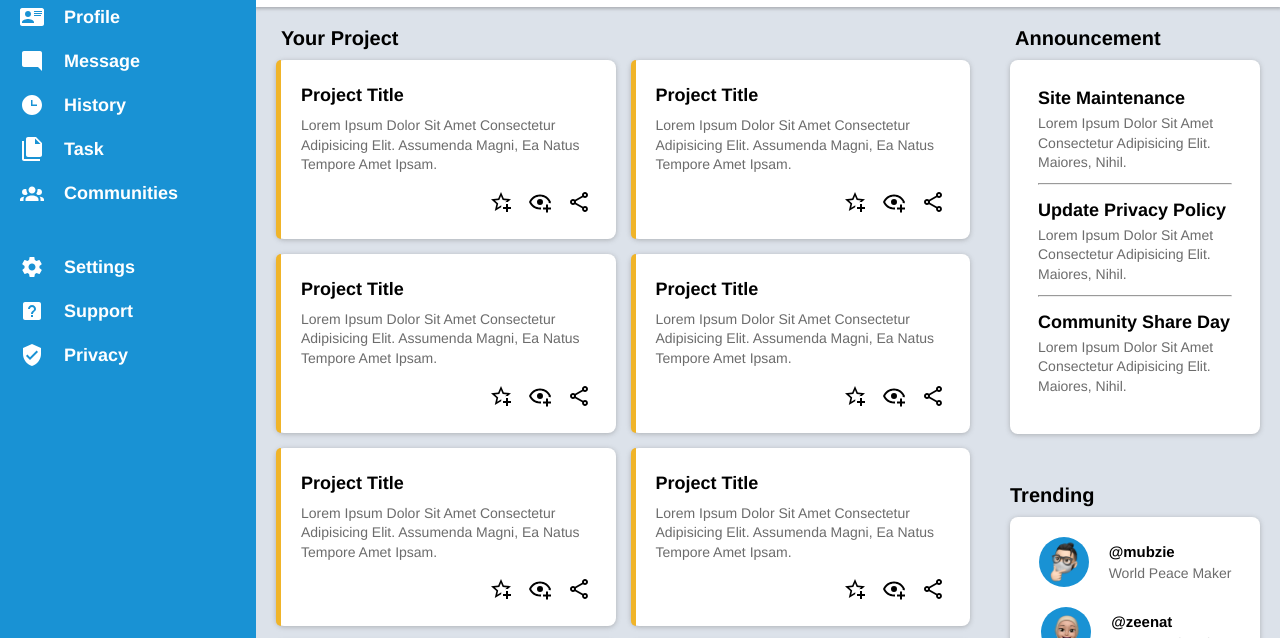
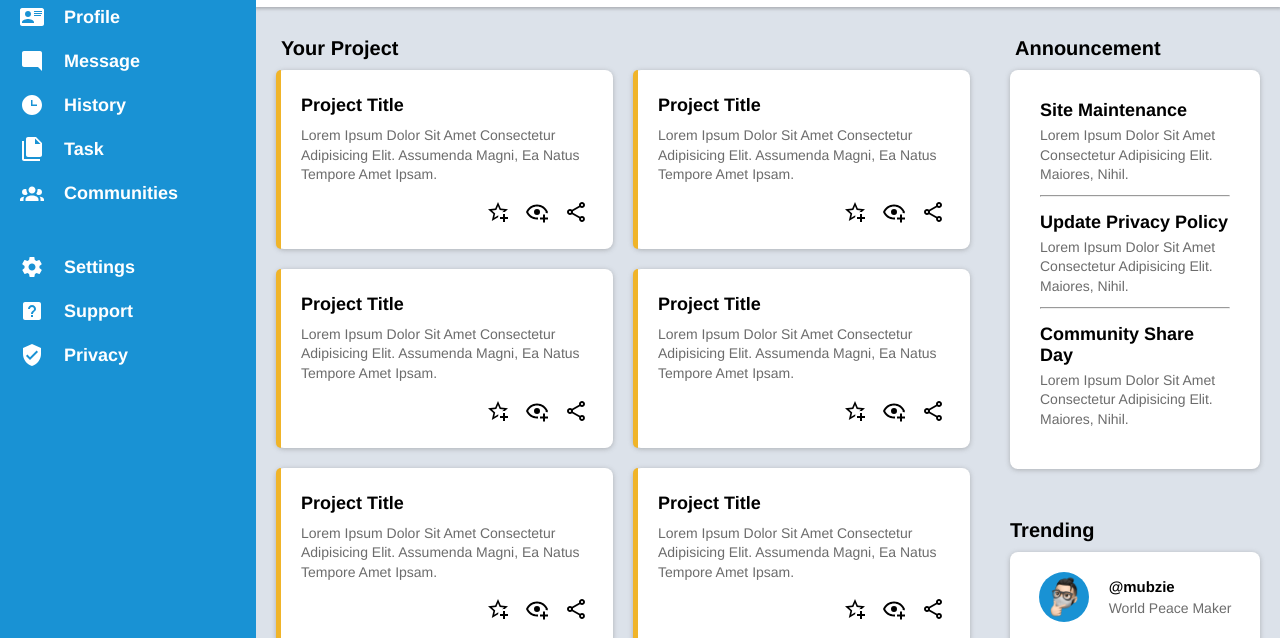
Before and after one commit to mubzie/Admin-Dashboard, a plain HTML site: page index.html in a window 1280 px wide. Shown: the part 133-771 px from the top of the page. Drawn offline with Linux system fonts and the light colour scheme.

Commit message:
added more padding to the card-container

```diff
--- a/index.css
+++ b/index.css
@@ -96,7 +96,7 @@ button {
 .card-container {
   display: grid;
   grid-template-columns: repeat(auto-fit, minmax(250px, 1fr));
-  gap: 15px;
+  gap: 20px;
 }
 
 .card {
@@ -143,7 +143,7 @@ button {
 }
 
 .section-title {
-  padding: 0px 5px 10px 5px;
+  padding: 10px 5px 10px 5px;
   font-size: 20px;
   font-weight: 600;
 }
@@ -156,7 +156,7 @@ div.section-title-2 {
 
 .card-2 {
   background-color: #fff;
-  padding: 28px;
+  padding: 30px;
   width: 250px;
   border-radius: 8px;
   box-shadow: 0px 1px 5px 0px #6c6c6c6b;
```
